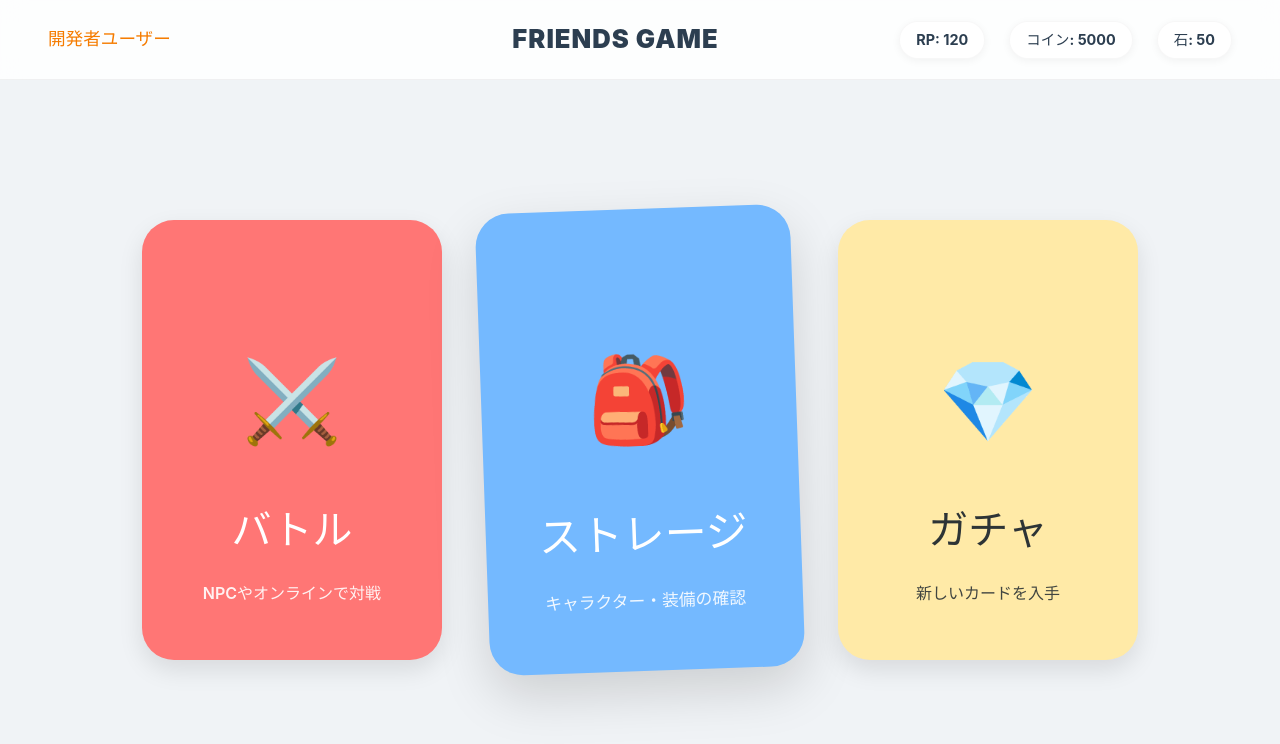
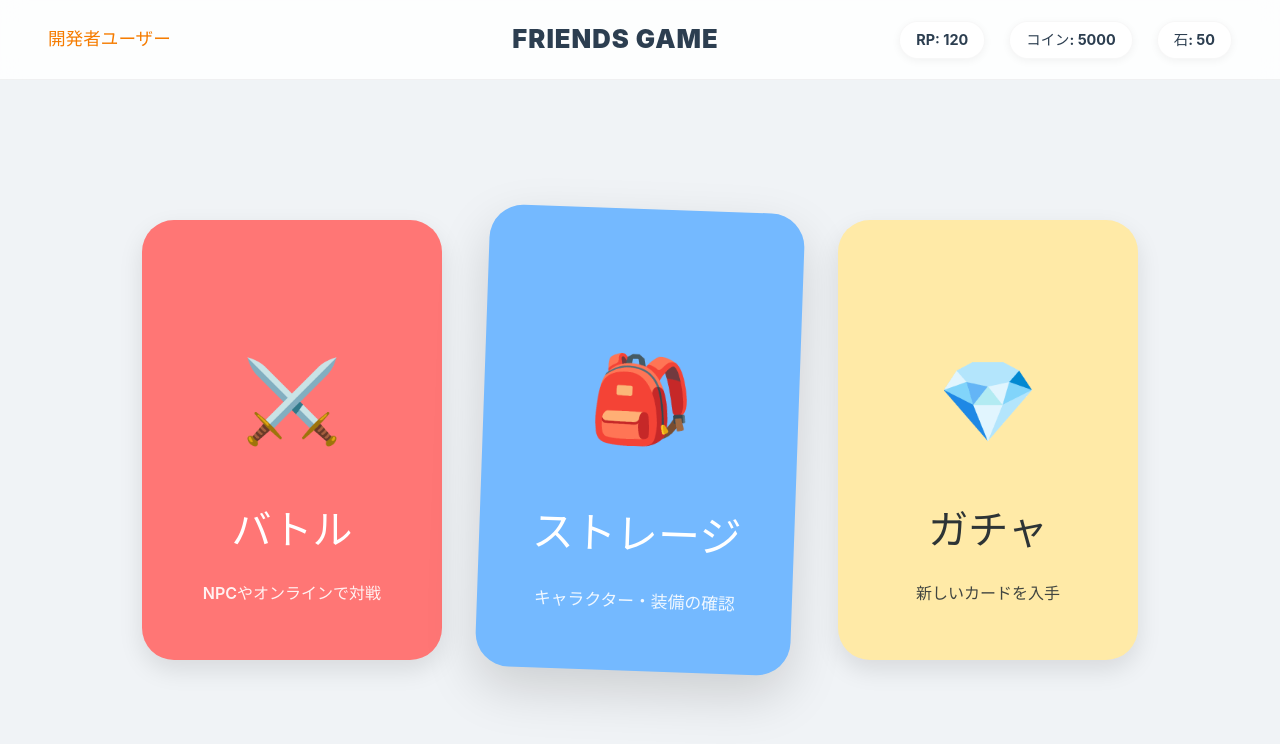
Before and after one commit to shii-park/friends_frontend, a React (Vite) app: page /home in a window 1280 px wide. In both pictures the pointer is over the button 640 px from the left and 440 px from the top of the page. Shown: the top 744 px of the page. Built offline with nearby package versions, Linux system fonts and the light colour scheme.

Commit message:
Fix: ストレージのカードのみホバー時に右へ回転するように修正しました。

```diff
--- a/src/App.css
+++ b/src/App.css
@@ -261,6 +261,10 @@ input:focus,
 .menu-card:hover {
   transform: scale(1.05) rotate(-2deg);
   box-shadow: var(--shadow-lg);
+}
+
+.menu-card.rotate-right:hover {
+  transform: scale(1.05) rotate(2deg);
 }
 
 .menu-label {
--- a/src/pages/Home.tsx
+++ b/src/pages/Home.tsx
@@ -36,7 +36,7 @@ const Home: React.FC = () => {
         {menuItems.map((item) => (
           <button
             key={item.label}
-            className="menu-card"
+            className={`menu-card ${item.path === '/storage' ? 'rotate-right' : ''}`}
             style={{ backgroundColor: item.color, color: item.textColor || '#fff' }}
             onClick={() => navigate(item.path)}
           >
```
